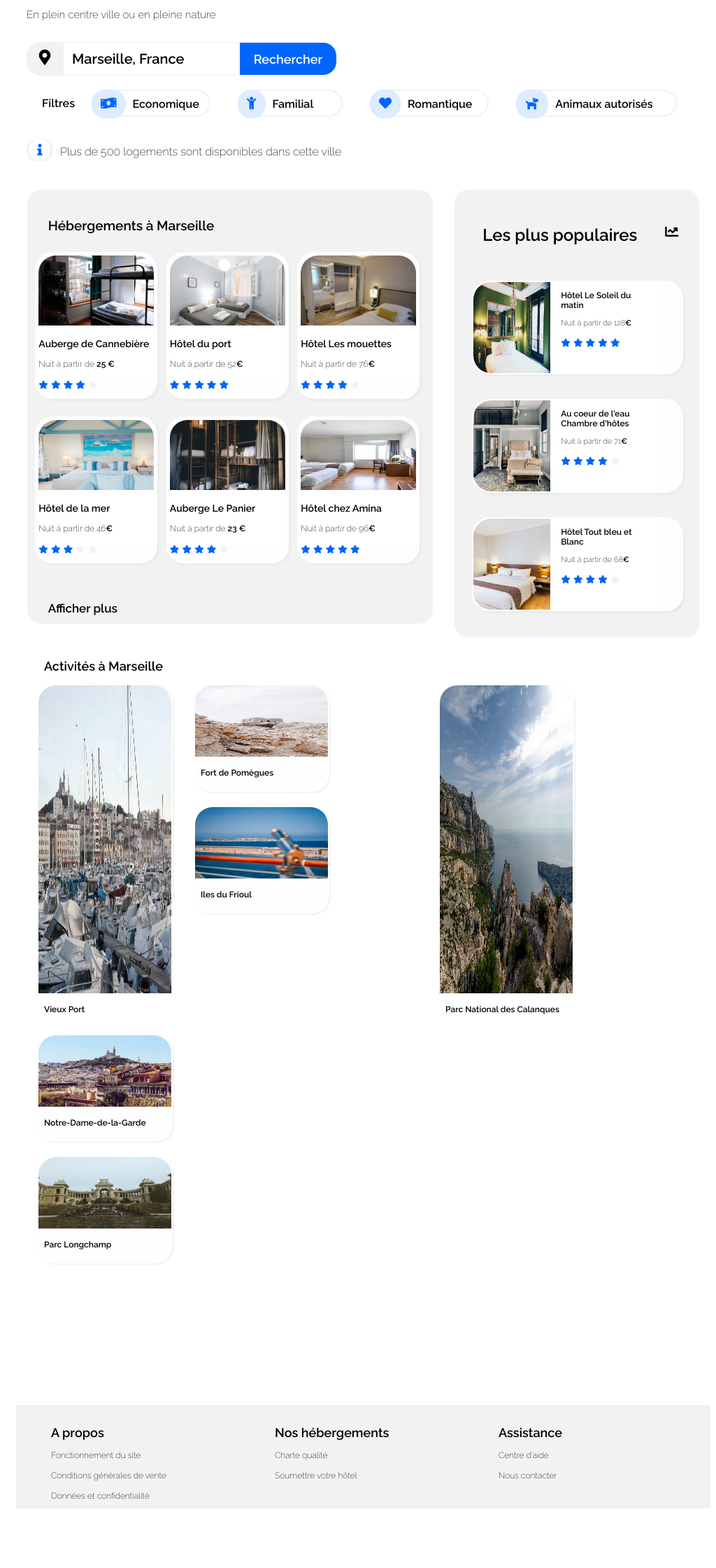
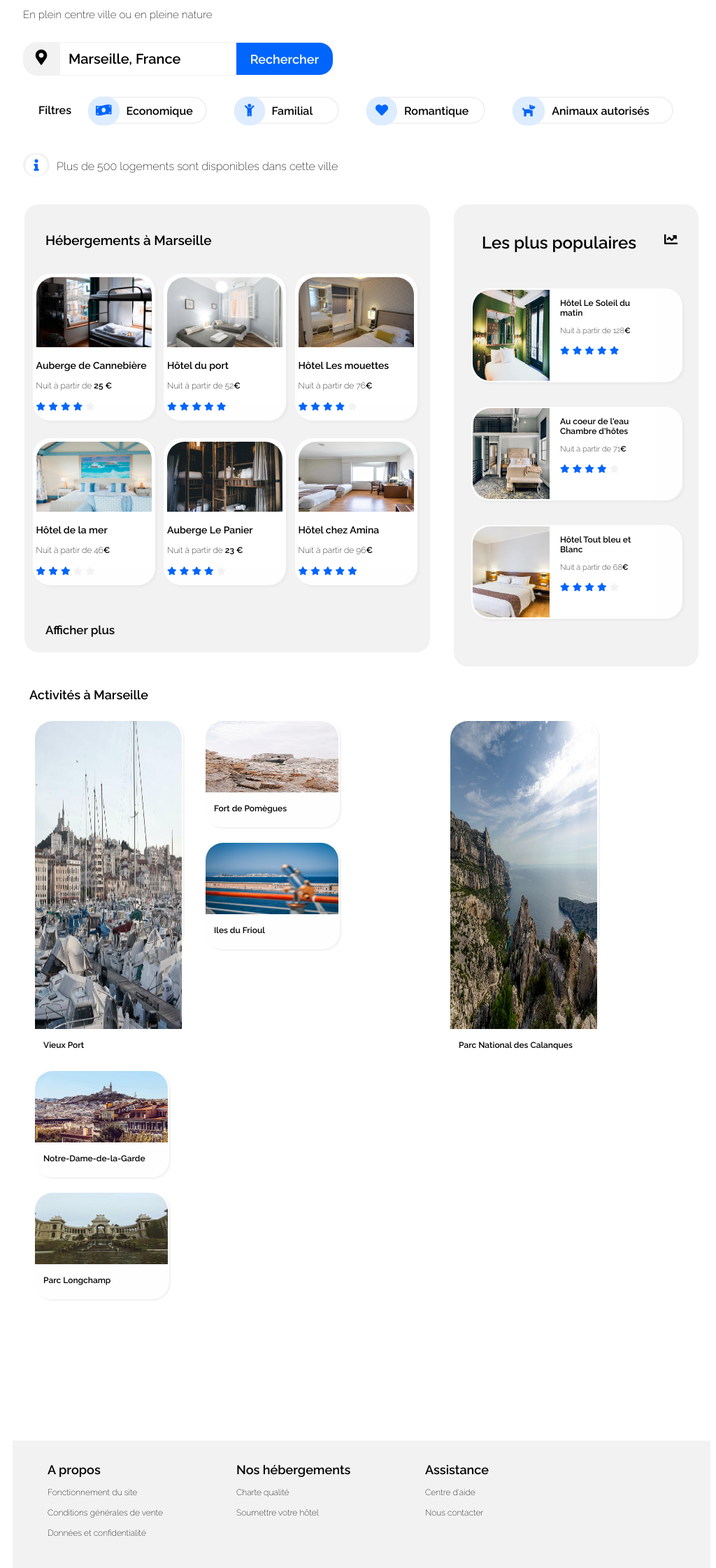
Before and after one commit to MathildeAuclair/MathildeAuclair.github.io, a plain HTML site: page index.html in a window 1024 px wide. Shown: the part 129-2369 px from the top of the page at 70% size. Before the commit the page ends 2284 px from the top, so only its background shows below. Drawn offline with Linux system fonts and the light colour scheme; files whose address does not match are found by name.

Commit message:
Add files via upload

```diff
--- a/styles/style.css
+++ b/styles/style.css
@@ -14,7 +14,6 @@ body
 {
     max-width: 1440px;
     max-height: 1860px;
-    margin: auto;
 }
 @media only screen and (min-width: 300px) and (max-width: 600px)
 {
@@ -271,7 +270,7 @@ i#ligne
 #troisieme-bloc
 {
   width: 500px;
-  height: 1650px;
+  height: 1700px;
 }
 a.activites-1, a.activites-2, a.activites-3, a.activites-4, a.activites-5, a.activites-6
 {
@@ -293,9 +292,10 @@ a.activites-1, a.activites-2, a.activites-3, a.activites-4, a.activites-5, a.act
   margin-top: 15px;
   margin-bottom: 30px;
 }
-footer ul
+.titre-footer
 {
-    font-size: 13px;
+    font-family: 'Raleway', sans-serif; font-weight: 600;
+    font-size: 15px;
 }
 footer li
 {
@@ -310,7 +310,7 @@ footer li
 {
 	min-width: 600px;
     max-width: 1100px;
-    margin-left: 15px;
+    margin-left: 10px;
 }
 #menu
 {
@@ -343,7 +343,7 @@ nav li
 	display: flex;
 	flex-wrap: wrap;
 	justify-content: flex-start;
-	margin-top: 20px;
+	margin-top: 30px;
 	margin-bottom: 20px;
 	text-align: left;
 }
@@ -384,18 +384,18 @@ section h2
 #premier-bloc
 {
   width: 580px;
-  max-height: 620px;
+  max-height: 640px;
   background-color: #F2F2F2;
   border-radius: 20px 20px 20px 20px;
   display: flex;
   flex-direction: column;
   justify-content: space-between;
-  margin-bottom: 30px;
+  margin-bottom: 25px;
 }
 #colonnes
 {
   width: 550px;
-  height: 570px;
+  height: 500px;
 }
 .box
 {
@@ -422,12 +422,11 @@ img.hotel
 #second-bloc
 {
   max-width: 350px;
-  height: 620px;
+  height: 640px;
   background-color: #F2F2F2;
   border-radius: 20px;
   display: flex;
   flex-direction: column;
-  justify-content: space-between;
 }
 img.aside-hotel
 {
@@ -445,14 +444,14 @@ a.aside-bloc p
 }
 #populaires
 {
-  font-size: 18px;
+  font-size: 19px;
   font-family: 'Raleway', sans-serif; font-weight: 600;
 }
 #second-titre
 {
   height: 80px;
   width: 350px;
-  margin-top: 10px;
+  margin-top: 11px;
 }
 a.aside-bloc i, h3
 {
@@ -466,11 +465,12 @@ i#ligne
 #troisieme-bloc h2
 {
   font-size: 18px;
+  margin-left: 24px;
 }
 #troisieme-bloc p
 {
   font-size: 12px;
-  margin-left: 8px;
+  margin-left: 12px;
 }
 a.activites-2, a.activites-3, a.activites-5, a.activites-6
 {
@@ -484,13 +484,13 @@ a.activites-2, a.activites-3, a.activites-5, a.activites-6
 }
 #img1, #img4
 {
-  max-width: 190px;
+  max-width: 210px;
   height: 280px;
   border-radius: 25px 25px 0px 0px;
 }
 a.activites-1, a.activites-4
 {
-  max-width: 190px;
+  max-width: 210px;
   max-height: 270px;
 }
 .ajustement-bloc
@@ -500,17 +500,21 @@ a.activites-1, a.activites-4
 }
 footer ul
 {
-	width: 280px;
-	height: 120px;
+	width: 230px;
+	height: 150px;
     display: flex;
     flex-direction: column;
     flex-wrap: nowrap;
     align-items: flex-start;
-    font-size: 14px;
+}
+.titre-footer
+{
+    font-family: 'Raleway', sans-serif; font-weight: 600;
+    font-size: 13px;
 }
 footer li
 {
-	width: 250px;
+	width: 180px;
 	font-size: 12px;
 }
 #hébergements, #afficher-plus
@@ -538,7 +542,7 @@ a.activites-1, a.activites-2, a.activites-3, a.activites-4, a.activites-5, a.act
 }
 
 }
-@media only screen and (min-width: 1024px) and (max-width: 1800px)
+@media only screen and (min-width: 1024px) and (max-width: 1860px)
 {
 #titre-principal, #mrs
 {
@@ -587,7 +591,7 @@ nav a:hover
 	display: flex;
 	flex-wrap: wrap;
 	justify-content: flex-start;
-	margin-top: 20px;
+	margin-top: 30px;
 	margin-bottom: 20px;
 	text-align: left;
 	margin-left: 17px;
@@ -627,9 +631,10 @@ nav a:hover
 }
 #populaires
 {
+	margin-top: 20px;
 	margin-left: 40px;
 	font-size: 24px;
-	margin-bottom: 60px;
+	margin-bottom: 50px;
 	font-family: 'Raleway', sans-serif; font-weight: 600;
 }
 #aside
@@ -651,6 +656,11 @@ a.activites-1, a.activites-2, a.activites-3, a.activites-4, a.activites-5, a.act
 	width: 320px;
 	height: 440px;
 	border-radius: 25px 25px 0px 0px;
+}
+.titre-footer
+{
+    font-family: 'Raleway', sans-serif; font-weight: 600;
+    font-size: 18px;
 }
 
 }
@@ -776,6 +786,16 @@ i#money, i#child, i#heart, i#dog
 	border-right-width: 13px;
 	margin-right: 10px;
 	margin-left: -8px;
+}
+#filtre-3 .rond
+{
+	border-left-width: 15px;
+	border-right-width: 15px;
+}
+#filtre-2 .rond
+{
+	border-left-width: 11px;
+	border-right-width: 11px;
 }
 #titre
 {
@@ -916,6 +936,7 @@ article p, h2
 {
 	font-family: 'Raleway', sans-serif; font-weight: 600;
 	margin-left: 20px;
+	margin-bottom: 25px;
 }
 #conteneur
 {
@@ -974,8 +995,3 @@ footer li
     margin-left: 10px;
     margin-right: 190px;
 }
-.titre-footer
-{
-    font-family: 'Raleway', sans-serif; font-weight: 600;
-    font-size: 18px;
-}
```
